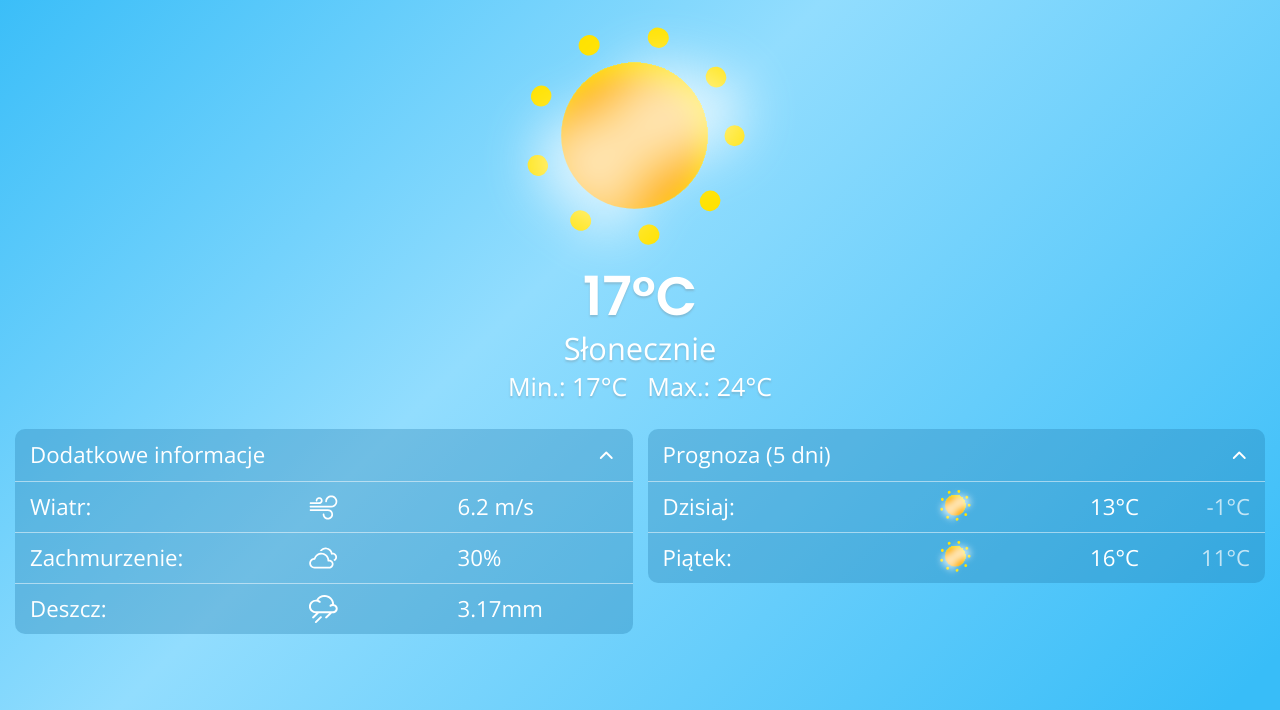
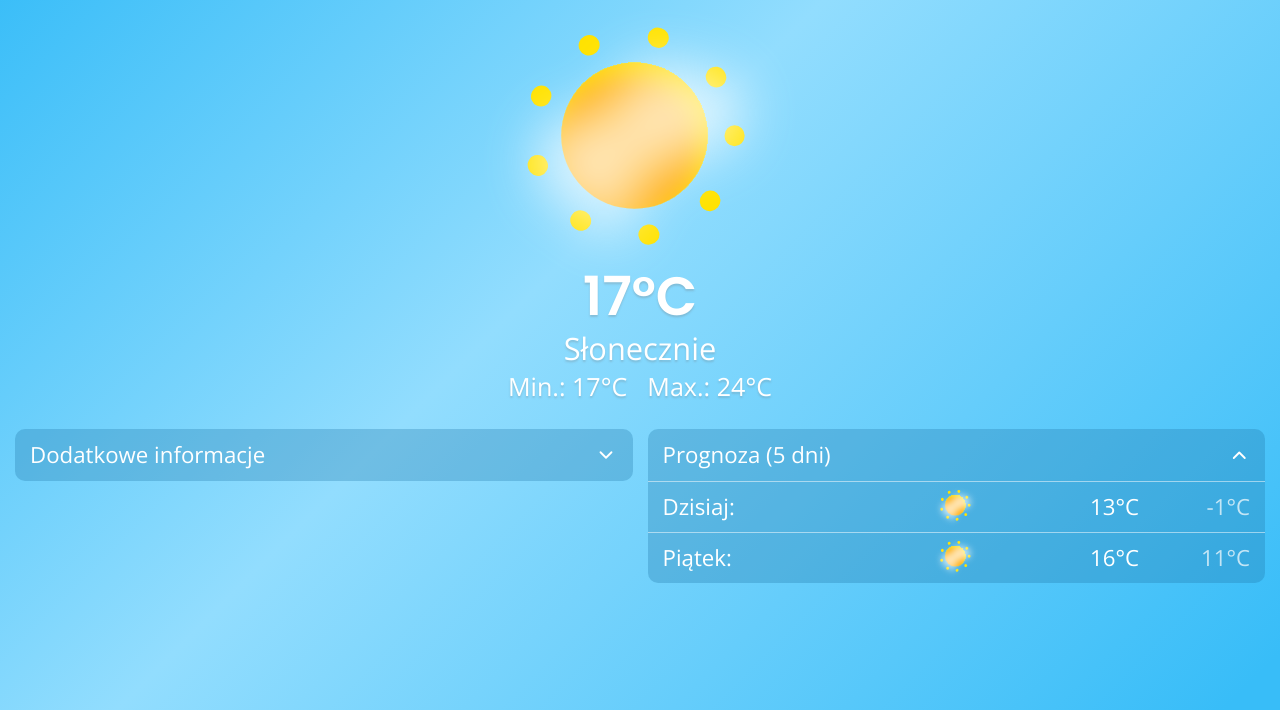
Before and after one commit to bartoszgebka/weather-app, a website built with Parcel: page src/index.html in a window 1280 px wide. Both pictures are taken after a click on the element "Dodatkowe informacje". Shown: the part 90-800 px from the top of the page. Built offline with nearby package versions, Linux system fonts and the light colour scheme.

Commit message:
implement accordion

```diff
--- a/src/index.html
+++ b/src/index.html
@@ -15,7 +15,7 @@
 			href="https://fonts.googleapis.com/css2?family=Open+Sans&display=swap"
 			rel="stylesheet"
 		/>
-		<script defer src="js/index.js"></script>
+		<script defer type="module" src="js/index.js"></script>
 		<title>My weather</title>
 	</head>
 	<body class="bg-day--clear">
--- /dev/null
+++ b/src/js/accordion.js
@@ -0,0 +1,129 @@
+export default class Accordion {
+	// CSS class names
+	#CLASS_NAME_HEADER = "accordion__header";
+	#CLASS_NAME_TITLE = "accordion__title";
+	#CLASS_NAME_TITLE_COLLAPSED = "accordion__title--collapsed";
+	#CLASS_NAME_LIST_TRANSITION = "accordion__list--transition";
+	#CLASS_NAME_LIST = "accordion__list";
+	#CLASS_NAME_LIST_SHOW = "accordion__list--show";
+
+	#ELEMENT_NOT_FOUND =
+		"Accordion does not have an element with the class name {className}";
+
+	#isTransitioning = false;
+
+	constructor(element) {
+		element.addEventListener("click", this.#clickHandler.bind(this));
+	}
+
+	#clickHandler(e) {
+		const isClickedHeader = e.target.closest(`.${this.#CLASS_NAME_HEADER}`);
+
+		if (isClickedHeader && !this.#isTransitioning) {
+			const headerElement = this.#getElement(
+				e.target,
+				this.#CLASS_NAME_HEADER,
+				"closest"
+			);
+			const titleElement = this.#getElement(
+				headerElement,
+				this.#CLASS_NAME_TITLE,
+				"querySelector"
+			);
+			const listElement = this.#getElement(
+				headerElement,
+				this.#CLASS_NAME_LIST,
+				"nextElementSibling"
+			);
+
+			titleElement.classList.toggle(this.#CLASS_NAME_TITLE_COLLAPSED);
+			if (this.#isHidden(listElement)) {
+				this.#hide(listElement);
+			} else {
+				this.#show(listElement);
+			}
+		}
+	}
+
+	#hide(listElement) {
+		listElement.style.height = `${listElement.scrollHeight}px`;
+		// https://gist.github.com/paulirish/5d52fb081b3570c81e3a
+		listElement.offsetLeft;
+
+		listElement.classList.add(this.#CLASS_NAME_LIST_TRANSITION);
+		listElement.classList.remove(this.#CLASS_NAME_LIST);
+		listElement.classList.remove(this.#CLASS_NAME_LIST_SHOW);
+		listElement.style.height = "";
+		this.#isTransitioning = true;
+
+		const onCompleteTransition = () => {
+			this.#isTransitioning = false;
+			listElement.classList.remove(this.#CLASS_NAME_LIST_TRANSITION);
+			listElement.classList.add(this.#CLASS_NAME_LIST);
+		};
+		this.executeCallback(listElement, onCompleteTransition);
+	}
+
+	#show(listElement) {
+		listElement.classList.add(this.#CLASS_NAME_LIST_TRANSITION);
+		listElement.classList.remove(this.#CLASS_NAME_LIST);
+		listElement.style.height = listElement.scrollHeight + "px";
+		this.#isTransitioning = true;
+
+		const onCompleteTransition = () => {
+			this.#isTransitioning = false;
+			listElement.style.height = "";
+			listElement.classList.remove(this.#CLASS_NAME_LIST_TRANSITION);
+			listElement.classList.add(this.#CLASS_NAME_LIST);
+			listElement.classList.add(this.#CLASS_NAME_LIST_SHOW);
+		};
+		this.executeCallback(listElement, onCompleteTransition);
+	}
+
+	executeCallback(listElement, callback) {
+		const handler = () => {
+			listElement.removeEventListener("transitionend", handler);
+			callback();
+		};
+
+		listElement.addEventListener("transitionend", handler);
+
+		setTimeout(() => {
+			listElement.dispatchEvent(new Event("transitionend"));
+		}, this.#computeTransitionDurationToMs(listElement));
+	}
+
+	// helper methods
+	#getElement(parentElement, elementClassName, operation) {
+		const element =
+			operation === "nextElementSibling"
+				? parentElement[operation]
+				: parentElement[operation](`.${elementClassName}`);
+
+		if (!element || !element.classList.contains(elementClassName)) {
+			throw new Error(
+				this.#ELEMENT_NOT_FOUND.replace("{className}", elementClassName)
+			);
+		}
+		return element;
+	}
+
+	#computeTransitionDurationToMs(element) {
+		let { transitionDuration: transitionDurationStyle } =
+			window.getComputedStyle(element);
+		let transitionDuration;
+		if (transitionDurationStyle.includes(".")) {
+			transitionDuration = Number.parseFloat(
+				transitionDurationStyle.split(".")[1]
+			);
+		} else {
+			transitionDuration = Number.parseInt(transitionDurationStyle);
+		}
+
+		return transitionDuration * 1000;
+	}
+
+	#isHidden(listElement) {
+		return listElement.classList.contains(this.#CLASS_NAME_LIST_SHOW);
+	}
+}
--- a/src/js/index.js
+++ b/src/js/index.js
@@ -0,0 +1,4 @@
+import Accordion from "./accordion";
+
+const accordionEls = document.querySelectorAll(".accordion");
+accordionEls.forEach((el) => new Accordion(el));
--- a/src/sass/1-abstracts/_mixins.scss
+++ b/src/sass/1-abstracts/_mixins.scss
@@ -40,12 +40,23 @@
 }
 
 @mixin accordion-list() {
-	display: none;
-	justify-content: normal;
+	display: block;
+	justify-content: initial;
 	border-radius: 0;
 	background: none;
 
-	&--show {
-		display: block;
+	&:not(.accordion__list--show) {
+		display: none;
+	}
+
+	&--transition {
+		@include accordion-transition(height);
+
+		height: 0;
+		overflow: hidden;
 	}
 }
+
+@mixin accordion-transition($property) {
+	transition: #{$property} 0.35s ease;
+}
--- a/src/sass/4-components/_accordion.scss
+++ b/src/sass/4-components/_accordion.scss
@@ -19,6 +19,8 @@
 			background-size: $fs-accordion;
 			background-image: $ac-arrow-icon;
 			background-repeat: no-repeat;
+
+			@include accordion-transition(transform);
 		}
 
 		&:not(&--collapsed) {
@@ -31,6 +33,7 @@
 	&__header {
 		@include display-header;
 		@include transition-bg-color;
+		@include accordion-transition(border-radius);
 
 		cursor: pointer;
 		padding: to-rem(15px);
@@ -41,7 +44,7 @@
 			background: $bg-primary-hover;
 		}
 
-		&:has(+ #{$accordion}__list--show) {
+		&:not(&:has(> #{$accordion}__title--collapsed)) {
 			border-radius: 10px 10px 0 0;
 		}
 	}
@@ -107,6 +110,7 @@
 		}
 	}
 
+	// on small device accordion is "flatten"
 	&--flatten-xs {
 		#{$accordion}__header {
 			display: none;
@@ -131,13 +135,13 @@
 
 		@include media-breakpoint-min(medium) {
 			#{$accordion}__header {
-				@include display-header;
+				display: block;
 			}
 			#{$accordion}__item {
 				@include accordion-item;
 
 				.item__title {
-					display: inline;
+					display: initial;
 				}
 			}
 			#{$accordion}__list {
```
Also changed, not shown: src/search.html (+1 -1 lines).
